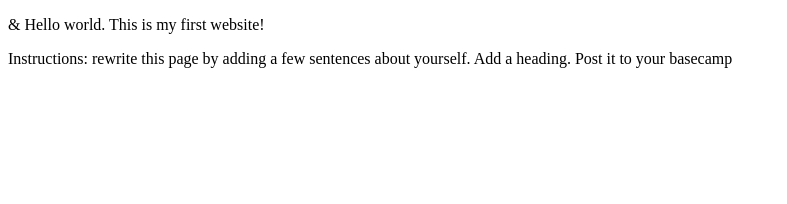
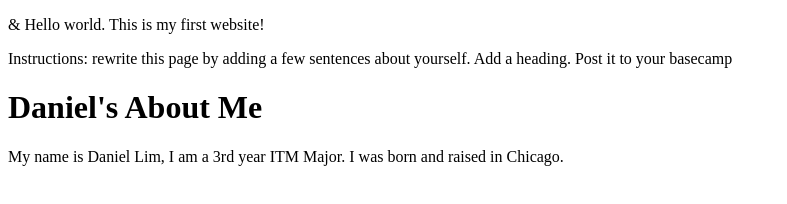
Before and after one commit to daniellimiit/lab1, a plain HTML site: page index.html in a window 1280 px wide. Shown: the whole page, without its empty margins (0-787 px from the left). Drawn offline with Linux system fonts and the light colour scheme.

Commit message:
Add header and about me

```diff
--- a/index.html
+++ b/index.html
@@ -7,5 +7,7 @@
 <body>
   <p>&amp; Hello world. This is my first website!</p>
   <p>Instructions: rewrite this page by adding a few sentences about yourself. Add a heading. Post it to your basecamp</p>
+  <h1> Daniel's About Me </h1>
+	<p> My name is Daniel Lim, I am a 3rd year ITM Major. I was born and raised in Chicago. <p>
 </body>
 </html>
```
